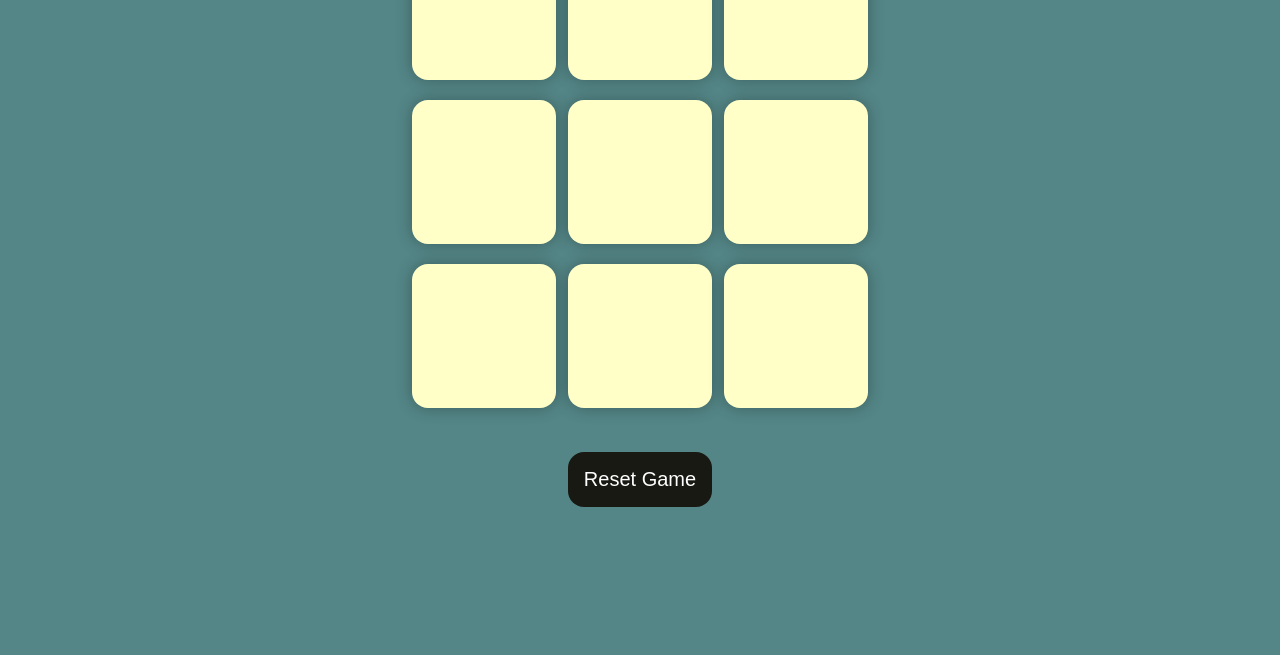
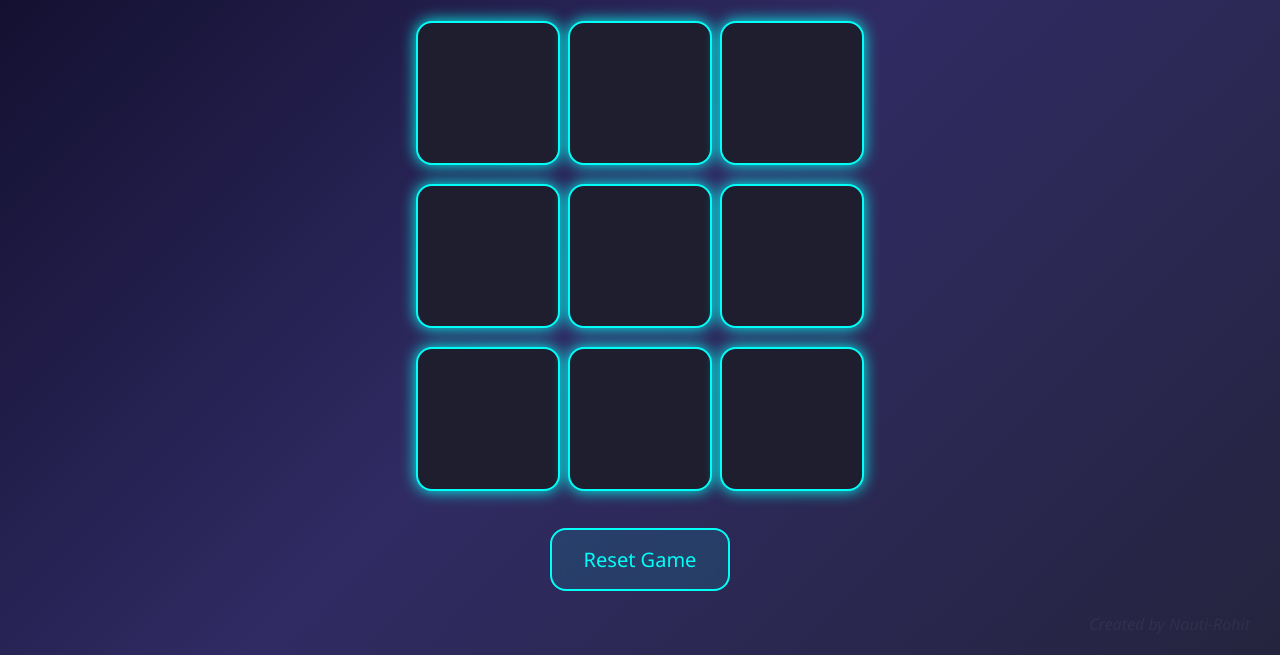
Before and after one commit to Nauti-Rohit/Tic-tac-Tao, a plain HTML site: page index.html in a window 1280 px wide. Shown: the part 145-800 px from the top of the page. Drawn offline with Linux system fonts and the light colour scheme.

Commit message:
created new style

```diff
--- a/index.html
+++ b/index.html
@@ -27,6 +27,7 @@
         </div>
       </div>
       <button id="reset-btn">Reset Game</button>
+      <div class="background-watermark">Created by Nauti-Rohit</div>
     </main>
     <script src="app.js"></script>
   </body>
--- a/style.css
+++ b/style.css
@@ -1,17 +1,32 @@
+/* Reset default margin and padding */
 * {
   margin: 0;
   padding: 0;
+  box-sizing: border-box;
+  font-family: "Segoe UI", Tahoma, Geneva, Verdana, sans-serif;
 }
 
 body {
-  background-color: #548687;
+  background: linear-gradient(135deg, #0f0c29, #302b63, #24243e);
+  color: #00fff7;
   text-align: center;
+  min-height: 100vh;
+  display: flex;
+  flex-direction: column;
+  align-items: center;
+  justify-content: center;
+}
+
+h1 {
+  font-size: 3rem;
+  color: #00fff7;
+  margin-bottom: 2rem;
+  text-shadow: 0 0 15px #00fff7;
 }
 
 .container {
-  height: 70vh;
+  height: auto;
   display: flex;
-
   justify-content: center;
   align-items: center;
 }
@@ -23,52 +38,81 @@ body {
   flex-wrap: wrap;
   justify-content: center;
   align-items: center;
-  gap: 1.5vmin;
+  gap: 1vmin;
 }
 
 .box {
   height: 18vmin;
   width: 18vmin;
+  border: 2px solid #00fff7;
   border-radius: 1rem;
-  border: none;
-  box-shadow: 0 0 1rem rgba(0, 0, 0, 0.3);
+  background-color: #1e1e2f;
+  color: #00fff7;
   font-size: 8vmin;
-  color: #b0413e;
-  background-color: #ffffc7;
+  font-weight: bold;
+  box-shadow: 0 0 15px #00fff7;
+  transition: transform 0.2s ease;
 }
 
-#reset-btn {
-  padding: 1rem;
-  font-size: 1.25rem;
-  background-color: #191913;
-  color: #fff;
-  border-radius: 1rem;
-  border: none;
+.box:active {
+  transform: scale(0.95);
 }
 
+#reset-btn,
 #new-btn {
-  padding: 1rem;
+  margin-top: 2rem;
+  padding: 1rem 2rem;
   font-size: 1.25rem;
-  background-color: #191913;
-  color: #fff;
+  background-color: rgba(0, 255, 247, 0.1);
+  border: 2px solid #00fff7;
+  color: #00fff7;
   border-radius: 1rem;
-  border: none;
+  cursor: pointer;
+  transition: all 0.3s ease-in-out;
+  backdrop-filter: blur(5px);
+}
+
+#reset-btn:hover,
+#new-btn:hover {
+  background-color: #00fff7;
+  color: #1e1e2f;
+  box-shadow: 0 0 10px #00fff7;
 }
 
 #msg {
-  color: #ffffc7;
-  font-size: 5vmin;
+  font-size: 4vmin;
+  font-weight: bold;
+  color: #ffffff;
+  text-shadow: 0 0 10px #00fff7, 0 0 20px #00fff7;
 }
 
 .msg-container {
-  height: 100vmin;
+  position: absolute;
+  top: 0;
+  left: 0;
+  height: 100vh;
+  width: 100vw;
+  background: rgba(0, 0, 0, 0.85);
   display: flex;
   justify-content: center;
   align-items: center;
   flex-direction: column;
-  gap: 4rem;
+  gap: 2rem;
+  z-index: 10;
 }
 
 .hide {
   display: none;
 }
+
+.background-watermark {
+  position: fixed;
+  bottom: 20px;
+  right: 30px;
+  font-size: 1rem;
+  color: rgba(255, 255, 255, 0.05); /* Very subtle white */
+  font-style: italic;
+  z-index: 0;
+  user-select: none;
+  pointer-events: none;
+}
```
